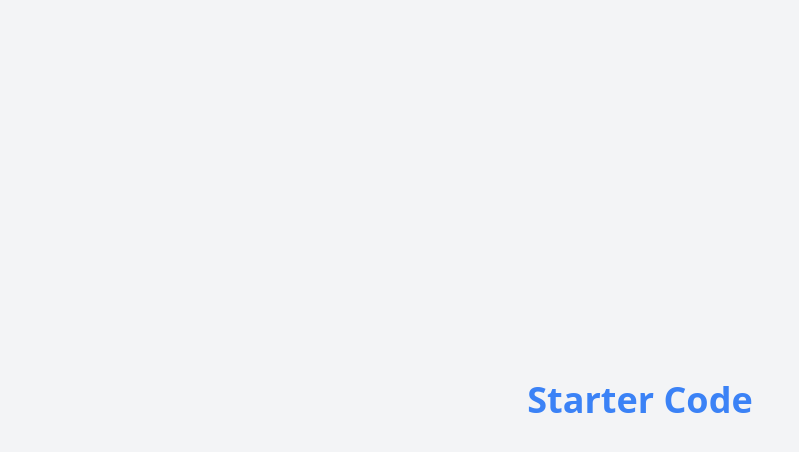
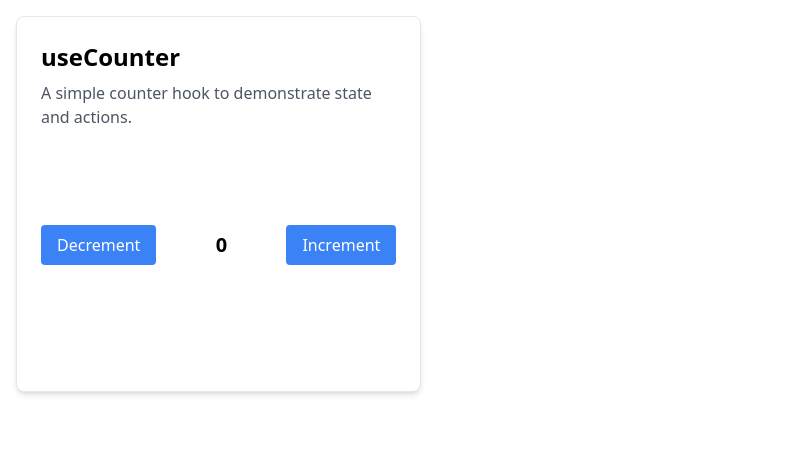
Before and after one commit to CharlesMarlow/custom-hooks, a React (Vite) app: page / in a window 1280 px wide. Shown: the top 452 px of the page, without its empty margins (0-799 px from the left). Built offline with nearby package versions, Linux system fonts and the light colour scheme.

Commit message:
add useCounter hook & UI

```diff
--- a/src/App.tsx
+++ b/src/App.tsx
@@ -1,9 +1,34 @@
-function App() {
+import { useCounter } from './lib/hooks/useCounter';
+import Section from './components/Section';
+
+const App = () => {
+  const { count, increment, decrement } = useCounter();
+
   return (
-    <div className='min-h-screen flex items-center justify-center bg-gray-100'>
-      <h1 className='text-4xl font-bold text-blue-500'>Starter Code</h1>
+    <div className='h-screen grid grid-rows-2 grid-cols-3 gap-4 p-4'>
+      {/* Top Sections */}
+      <Section
+        title='useCounter'
+        description='A simple counter hook to demonstrate state and actions.'
+      >
+        <div className='flex items-center justify-between space-x-4 mt-24'>
+          <button
+            onClick={decrement}
+            className='px-4 py-2 bg-blue-500 text-white rounded hover:bg-blue-600 transition'
+          >
+            Decrement
+          </button>
+          <span className='text-xl font-bold'>{count}</span>
+          <button
+            onClick={increment}
+            className='px-4 py-2 bg-blue-500 text-white rounded hover:bg-blue-600 transition'
+          >
+            Increment
+          </button>
+        </div>
+      </Section>
     </div>
   );
-}
+};
 
 export default App;
--- /dev/null
+++ b/src/components/Section.tsx
@@ -0,0 +1,19 @@
+import { FC, ReactNode } from 'react';
+
+interface SectionProps {
+  title: string;
+  children: ReactNode;
+  description?: string;
+}
+
+const Section: FC<SectionProps> = ({ title, children, description }) => {
+  return (
+    <div className='p-6 border rounded-lg shadow-md bg-white'>
+      <h2 className='text-2xl font-semibold mb-2'>{title}</h2>
+      {description && <p className='text-gray-600 mb-4'>{description}</p>}
+      <div>{children}</div>
+    </div>
+  );
+};
+
+export default Section;
--- /dev/null
+++ b/src/lib/hooks/useCounter.ts
@@ -0,0 +1,14 @@
+import { useState } from 'react';
+
+export const useCounter = () => {
+  const [count, setCount] = useState<number>(0);
+
+  const increment = () => setCount((prev) => prev + 1);
+  const decrement = () => setCount((prev) => prev - 1);
+
+  return {
+    count,
+    increment,
+    decrement,
+  };
+};
```
